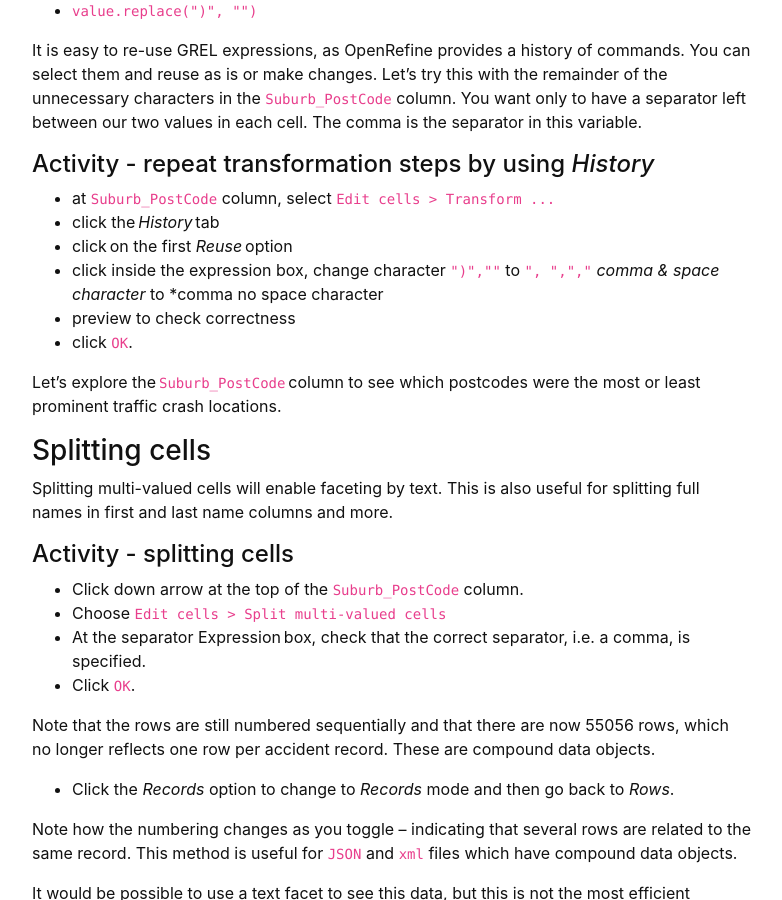
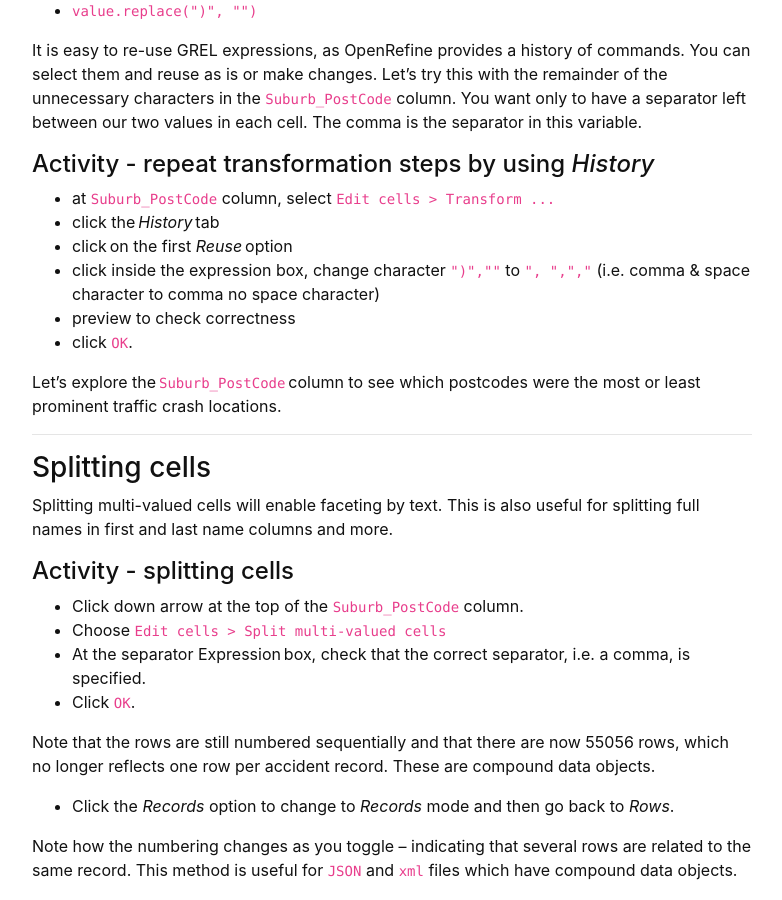
Before and after one commit to GULibrarySandbox/intro-data-wrangle, a Jekyll site: the page built from content/6-lesson.md, in a window 1280 px wide and 900 px high, scrolled down 1563 px. Shown: the whole window, without its empty margins (248-1030 px from the left). Built offline with Jekyll 4.4.1, drawn with Linux system fonts in a browser that asks for light colours.

```diff
--- a/content/6-lesson.md
+++ b/content/6-lesson.md
@@ -55,11 +55,13 @@ It is easy to re-use GREL expressions, as OpenRefine provides a history of comma
 - at `Suburb_PostCode` column, select `Edit cells > Transform ...`
 - click the *History* tab
 - click on the first *Reuse* option
-- click inside the expression box, change character `")",""` to `", ",","` *comma & space character* to *comma no space character
+- click inside the expression box, change character `")",""` to `", ",","` (i.e. comma & space character to comma no space character)
 - preview to check correctness
 - click  `OK`.
 
 Let's explore the `Suburb_PostCode` column to see which postcodes were the most or least prominent traffic crash locations.
+
+-----
 
 ### Splitting cells
 
@@ -80,6 +82,8 @@ Note how the numbering changes as you toggle – indicating that several rows ar
 
 It would be possible to use a text facet to see this data, but this is not the most efficient method.
 
+-----
+
 ### Undo and Redo
 
 It is common while exploring and cleaning a dataset to discover after you've made a change that you really should have done something else first. OpenRefine provides *Undo* and *Redo* operations to make this easy, no matter how far along you have gone.
@@ -96,6 +100,8 @@ Before moving on to the next lesson, *Undo* to the step before we first used GRE
 
 Go back to *Facet/filter tab*.
 
+-----
+
 ### Joining up GREL expression commands**
 
 Let's perform the earlier clean up steps and customised text faceting for `Suburb_PostCode` column. We can do this more efficiently by joining up the GREL expressions.
@@ -107,6 +113,8 @@ Let's perform the earlier clean up steps and customised text faceting for `Subur
 - in the Expression box, enter  `value.replace("(", "").replace(")", "").replace(", ", ",")`
 - click *Preview*
 - click `OK`
+
+-----
 
 ### Split multi value cells into multiple columns (tidy data)
 
```
